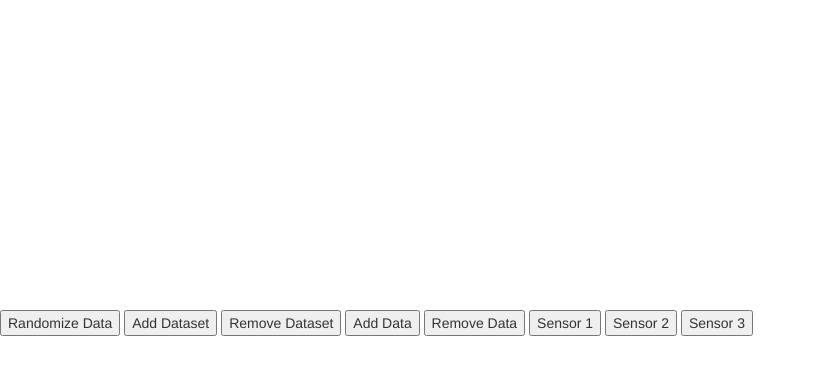
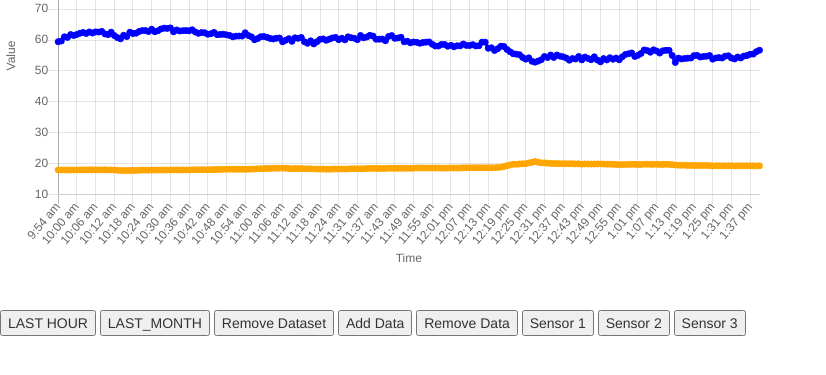
Before and after one commit to AlessioChen/Autometed-Irrigation-System, a Django app: page /graphics/ in a window 1280 px wide. Shown: the part 250-625 px from the top of the page, without its empty margins (0-826 px from the left). Run offline with Django 3.2, Linux system fonts and the light colour scheme; data comes from the database, SQL or seed files in the repository; both versions use the stored data as it was after the commit; some libraries are stand-ins or nearby versions.

Commit message:
added button for time scales

```diff
--- a/project/plant/templates/plant/graphics.html
+++ b/project/plant/templates/plant/graphics.html
@@ -16,8 +16,8 @@
 </div>
 <br>
 <br>
-<button id="randomizeData">Randomize Data</button>
-<button id="addDataset">Add Dataset</button>
+<button id="last_hour">LAST HOUR</button>
+<button id="last_month">LAST_MONTH </button>
 <button id="removeDataset">Remove Dataset</button>
 <button id="addData">Add Data</button>
 <button id="removeData">Remove Data</button>
@@ -30,7 +30,76 @@
 {% block scripts%}
 
 <script>
+    function update_graph( times,air_humidity, air_temperature,soil_humidity  ){
+        var x = [];
+        var air_u = [];
+        var air_t = [];
+        var soil_h = [];
+    //Loop for take data
+    //x = times
+    for (let i = 0; i < times.length; i++) {
+        year = String(times[i]).split(",")[0].split('-')[0];
+        month = String(times[i]).split(",")[0].split('-')[1];
+        day = String(times[i]).split(",")[0].split('-')[2];
 
+
+        hour = String(times[i]).split(",")[1].split(':')[0];
+        minute = String(times[i]).split(",")[1].split(':')[1];
+
+        var mydate = new Date(year, month - 1, day, hour, minute);
+
+
+        x[i] = mydate
+        air_u[i] = parseFloat(air_humidity[i]).toFixed(2);
+        air_t[i] = parseFloat(air_temperature[i]).toFixed(2);
+        soil_h[i] = parseFloat(soil_humidity[i]).toFixed(2);
+
+
+    }
+    config.data.labels = x;
+
+    //Air Humidity
+    var AirHumidityDataSet = {
+        label: 'Air Humidity',
+        backgroundColor: "blue",
+        borderColor: "blue",
+        data: air_u,
+        fill: false
+    }
+
+    //Air Temperature
+    var AirTemperatureDataSet = {
+        label: 'Air Temperature',
+        backgroundColor: "orange",
+        borderColor: "orange",
+        data: air_t,
+        fill: false
+    }
+
+    //Soil Humidity
+    var SoilHumidityDataSet = {
+        label: 'Soil Humidity',
+        backgroundColor: "green",
+        borderColor: "green",
+        data: soil_h,
+        fill: false
+    }
+
+
+
+    //Graph update
+    config.data.datasets =[];
+    config.data.datasets.push(AirHumidityDataSet);
+    config.data.datasets.push(AirTemperatureDataSet);
+    config.data.datasets.push(SoilHumidityDataSet);
+    window.myGraph.update();
+
+    }
+</script>
+
+<script>
+
+    //Graph configurations
     var config = {
         type: 'line',
         data: {
@@ -58,8 +127,11 @@
                     type: 'time',
                     scaleLabel: {
                         display: true,
-                        labelString: 'Time'
-                    }
+                        labelString: 'Time',
+                    },
+                    time: {
+                    },
+                    distribution: 'series',
                 }],
                 yAxes: [{
                     display: true,
@@ -74,76 +146,63 @@
 
     window.onload = function () {
         var ctx = document.getElementById('canvas').getContext('2d');
-        window.myLine = new Chart(ctx, config);
-
-        var today = new Date();
-        var times = {{ times| safe
-    }};
-    var air_humidity = {{ air_humidity| safe}};
-    var air_temperature = {{ air_temperature| safe}};
-    var soil_humidity = {{ soil_humidity| safe}};
-
-    var x = [];
-    var air_u = [];
-    var air_t = [];
-    var soil_h = [];
-    //Loop for take data
-    //x = times
-    for (let i = 0; i < times.length; i++) {
-        year = String(times[i]).split(",")[0].split('-')[0];
-        month = String(times[i]).split(",")[0].split('-')[1];
-        day = String(times[i]).split(",")[0].split('-')[2];
+        window.myGraph = new Chart(ctx, config);
 
 
-        hour = String(times[i]).split(",")[1].split(':')[0];
-        minute = String(times[i]).split(",")[1].split(':')[1];
-
-        var mydate = new Date(year, month - 1, day, hour, minute);
-
-        x[i] = mydate
-        air_u[i] = parseFloat(air_humidity[i]).toFixed(2);
-        air_t[i] = parseFloat(air_temperature[i]).toFixed(2);
-        soil_h[i] = parseFloat(soil_humidity[i]).toFixed(2);
-
-    }
-    config.data.labels = x;
-
-    //Air Humidity
-    var newDataset = {
-        label: 'Air Humidity',
-        backgroundColor: "blue",
-        borderColor: "blue",
-        data: air_u,
-        fill: false
-    }
-    config.data.datasets.push(newDataset);
-
-    //Air Temperature
-    var newDataset = {
-        label: 'Air Temperature',
-        backgroundColor: "orange",
-        borderColor: "orange",
-        data: air_t,
-        fill: false
-    }
-    config.data.datasets.push(newDataset);
-
-    //Soil Humidity
-
-    var newDataset = {
-        label: 'Soil Humidity',
-        backgroundColor: "green",
-        borderColor: "green",
-        data: soil_h,
-        fill: false
-    }
-
-    config.data.datasets.push(newDataset);
-    window.myLine.update();
+        var times = {{ times| safe}};
+        var air_humidity = {{ air_humidity| safe}};
+        var air_temperature = {{ air_temperature| safe}};
+        var soil_humidity = {{ soil_humidity| safe}};
 
 
+        update_graph(times,air_humidity,  air_temperature, soil_humidity);
     };
 
 
 </script>
+
+
+<script>
+
+    $("#last_hour").click(function(){
+        $.ajax({
+            url: "{% url 'update_graph' %}" ,
+            type : "POST",
+            data: {type: "last_hour" , 'csrfmiddlewaretoken': '{{ csrf_token }}'},
+
+
+            success: function(response) {
+
+                var times = response["times"];
+
+                var air_humidity =  response["air_humidity"];
+                var air_temperature = response["air_temperature"];
+                var soil_humidity = response["soil_humidity"];
+
+                update_graph(times,air_humidity,  air_temperature, soil_humidity);
+            }
+        });
+
+    });
+
+
+    $("#last_month").click(function(){
+        $.ajax({
+            url: "{% url 'update_graph' %}",
+            type : "POST",
+            data: {type: "last_month" , 'csrfmiddlewaretoken': '{{ csrf_token }}'},
+            success: function(response) {
+
+                var times = response["times"];
+                var air_humidity =  response["air_humidity"];
+                var air_temperature = response["air_temperature"];
+                var soil_humidity = response["soil_humidity"];
+
+                update_graph(times,air_humidity,  air_temperature, soil_humidity);
+            }
+        });
+
+    });
+</script>
+
 {% endblock %}
--- a/project/plant/urls.py
+++ b/project/plant/urls.py
@@ -22,5 +22,7 @@ urlpatterns = [
     path('', views.index, name = 'index'),
     path('update/', views.update_sensors, name = 'update_sensors'),
     path('update2/', views.update_motor, name ='motor_update'),
-    path('graphics/', views.graphics, name = 'graphics')
+    path('graphics/', views.graphics, name = 'graphics'),
+    path('update_graph/', views.update_graph, name='update_graph'),
+
 ]
--- a/project/plant/views.py
+++ b/project/plant/views.py
@@ -1,11 +1,38 @@
 from django.shortcuts import render
 from django.http import JsonResponse
 #from .scripts import motor
-#from .scripts import SoilHumiditySensor
-#from .scripts import AirSensor
+from .scripts import SoilHumiditySensor
+from .scripts import AirSensor
 from .models import Plant
+from datetime import datetime, timedelta, time
+from django.utils import timezone
 
 
+
+
+def set_context(start_date, end_date):
+
+    data = Plant.objects.filter(misurated_time__range=[start_date, end_date])
+    air_humidity =[]
+    soil_humidity =[]
+    air_temperature =[]
+    times = []
+
+    for d in data:
+
+        air_humidity.append(d.air_humidity)
+        soil_humidity.append(d.soil_humidity)
+        air_temperature.append(d.air_temperature)
+        times.append(d.misurated_time.strftime("%Y-%m-%d,%H:%M:%S"))
+
+    context = {
+        "air_humidity": air_humidity,
+        "soil_humidity": soil_humidity,
+        "air_temperature": air_temperature,
+        "times": times
+    }
+
+    return context
 
 def index(request):
 
@@ -13,25 +40,14 @@ def index(request):
 
 
 
+
 def graphics(request):
-    data = Plant.objects.all()
-    air_humidity =[]
-    soil_humidity =[]
-    air_temperature =[]
-    times = []
-    for d in data:
-        air_humidity.append(d.air_humidity)
-        soil_humidity.append(d.soil_humidity)
-        air_temperature.append(d.air_temperature)
-        times.append(d.misurated_time.strftime("%Y-%m-%d,%H:%M:%S"))
-        #times.append(d.misurated_time)
 
-    context = {
-        "air_humidity": air_humidity,
-        "soil_humidity": soil_humidity,
-        "air_temperature": air_temperature,
-        "times": times
-    }
+    today = datetime.now().date()
+    end_date = today + timedelta(days = 1)
+
+
+    context = set_context(today, end_date)
 
 
     return render(request, 'plant/graphics.html', context)
@@ -79,3 +95,25 @@ def update_sensors(request):
 
 
     return JsonResponse({"error": "Error!"}, status=400)
+
+
+
+def update_graph(request):
+
+
+    if request.is_ajax:
+        t = request.POST['type']
+
+        if t == "last_hour":
+            hour_later = timezone.now().replace(minute=0, second=0, microsecond=0)
+            now = hour_later - timedelta(hours=1)
+            context = set_context(now, hour_later)
+        if t == "last_month":
+            today = datetime.now().date() + timedelta(days =1)
+            one_month_earlier = today - timedelta(days=30)
+            context = set_context(one_month_earlier, today)
+
+        return JsonResponse(context, status = 200)
+
+
+    return JsonResponse({"error": "Error!"}, status=400)
```
Also changed, not shown: project/db.sqlite3.
